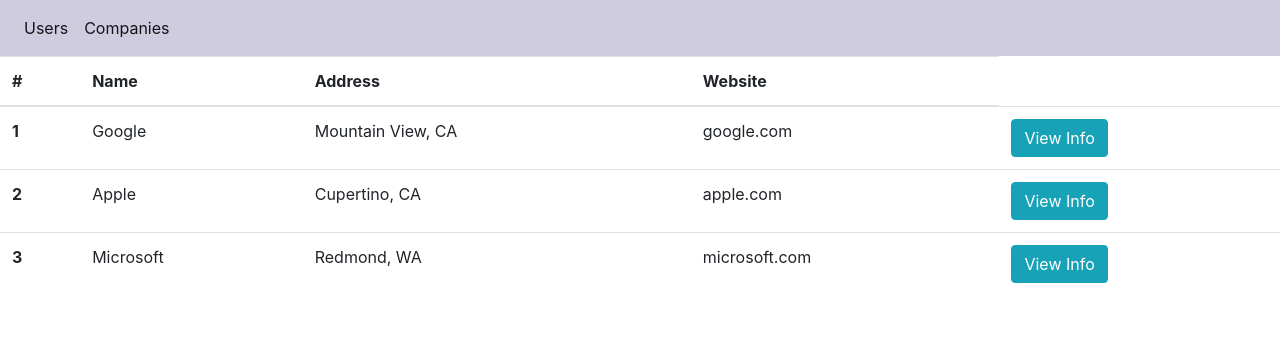
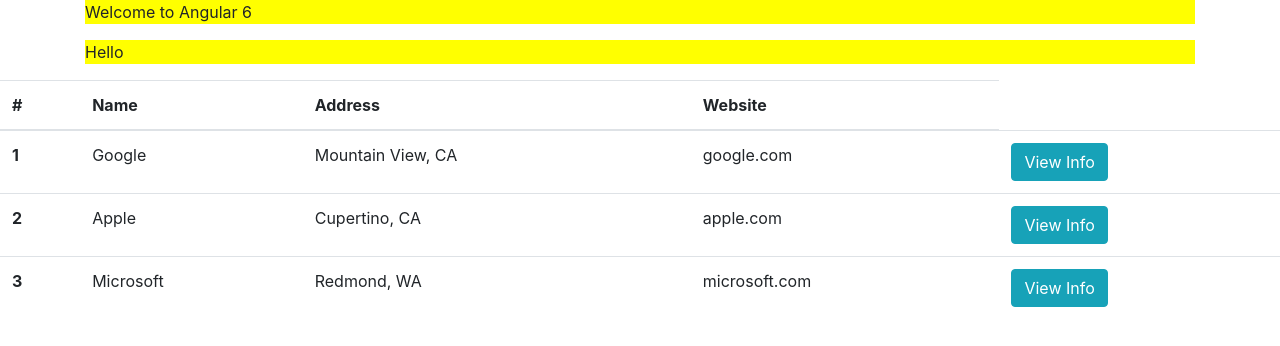
Before and after one commit to gsingare/angular-training, an Angular app in the folder training/: page /#/home/listCompanies in a window 1280 px wide. Shown: the top 346 px of the page. Built offline with nearby package versions, Linux system fonts and the light colour scheme.

Commit message:
07.03.2018 class practice

```diff
--- a/training/src/app/app.module.ts
+++ b/training/src/app/app.module.ts
@@ -12,6 +12,8 @@
 import { googleComponent } from './google/info.google';
 import { appleComponent } from './apple/info.apple';
 import { microsoftComponent } from './microsoft/info.microsoft';
+import { HighLighter } from './directives/highlighter.directive';
+
 
 
 import {HttpModule} from '@angular/http';
@@ -32,7 +34,8 @@
     CompanyComponent,
     googleComponent,
     appleComponent,
-    microsoftComponent
+    microsoftComponent,
+    HighLighter
   ],
   imports: [
     BrowserModule,
--- /dev/null
+++ b/training/src/app/directives/highlighter.directive.ts
@@ -0,0 +1,21 @@
+import { Directive, ElementRef, HostListener } from '@angular/core';
+
+@Directive({
+    selector: '[highlighter]'
+})
+
+export class HighLighter {
+    constructor(private el: ElementRef) {
+        el.nativeElement.style.backgroundColor = 'yellow';
+}
+
+@HostListener('mouseover', ['$event'])
+public mouseOver(event) {
+this.el.nativeElement.parentNode.style.backgroundColor = "blue";
+}
+
+@HostListener('mouseout', ['$event'])
+public mouseOut(event) {
+this.el.nativeElement.parentNode.style.backgroundColor = "green";
+}
+}
--- a/training/src/app/home.component.html
+++ b/training/src/app/home.component.html
@@ -1,4 +1,38 @@
-<nav class="navbar navbar-expand-lg navbar-light" style ="background-color: rgba(24, 8, 105, 0.205)">
+<div class="container">
+<p highlighter>Welcome to Angular 6</p>
+<p highlighter>Hello</p>
+</div>
+
+
+<router-outlet></router-outlet>
+
+
+
+
+<!--<div class="container" style="margin-top: 50px">
+<div class="row">
+<div class="col-md-4">FirstName:<input type="text" class="form-control"></div>
+<div class="col-md-4">LastName:<input type="text"></div>
+<div class="col-md-4">PetName:<input type="text"></div>
+</div>
+<div class="row">
+  <div class="col-md-4">FirstName:<input type="text"></div>
+  <div class="col-md-4">LastName:<input type="text"></div>
+  <div class="col-md-4">PetName:<input type="text"></div>
+  </div>
+  <div class="row">
+    <div class="col-md-4">Country:<select class="form-control"><option>India</option><option>USA</option></select></div>
+    <div class="col-md-4">LastName:<input type="text"></div>
+    <div class="col-md-4">PetName:<input type="text"></div>
+    </div>
+    <div class="row">
+      <button>Save</button>
+      <button>Delete</button>
+      </div>
+</div> -->
+
+
+<!--<nav class="navbar navbar-expand-lg navbar-light" style ="background-color: rgba(24, 8, 105, 0.205)">
     <div class="collapse navbar-collapse" id="navbarSupportedContent">
        <ul class="navbar-nav mr-auto">
          <li class="nav-item active">
@@ -10,4 +44,4 @@
        </ul>
      </div>
    </nav>
-   <router-outlet></router-outlet>
+   <router-outlet></router-outlet> -->
--- /dev/null
+++ b/training/src/app/home.component.scss
@@ -0,0 +1,3 @@
+.row{
+    margin: 50px;
+}
--- a/training/src/app/home.component.ts
+++ b/training/src/app/home.component.ts
@@ -2,20 +2,21 @@
 import { RemoteService } from './service/remote.service';
 
 @Component({
-  selector: 'home-page',
-  templateUrl : "./home.component.html"
+ // selector: 'home-page',
+  templateUrl : "./home.component.html",
+  styleUrls : ['./home.component.scss']
 })
 
 export class HomeComponent {
 
   constructor(private remoteService: RemoteService){ }
 
-  public listUsers(){
+  /**public listUsers(){
     //console.log("list users");
     this.remoteService.getRemoteResponse('assets/list-users.json');
   }
   public listCompanies(){
     //console.log("list companies");
     this.remoteService.getRemoteResponse('assets/list-companies.json');
-  }
+  }*/
 }
```
Also changed, not shown: training/src/app/app.component.ts (line endings or trailing spaces).
